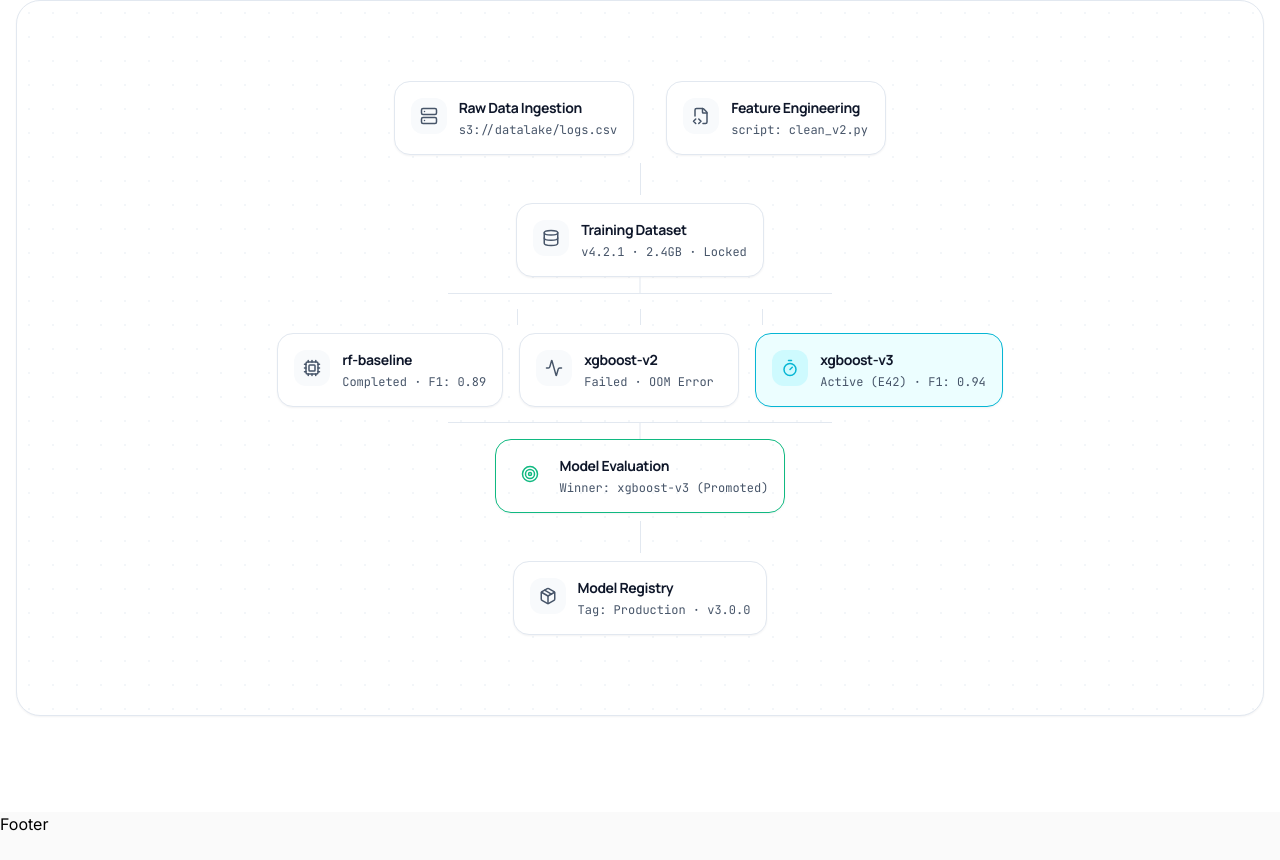
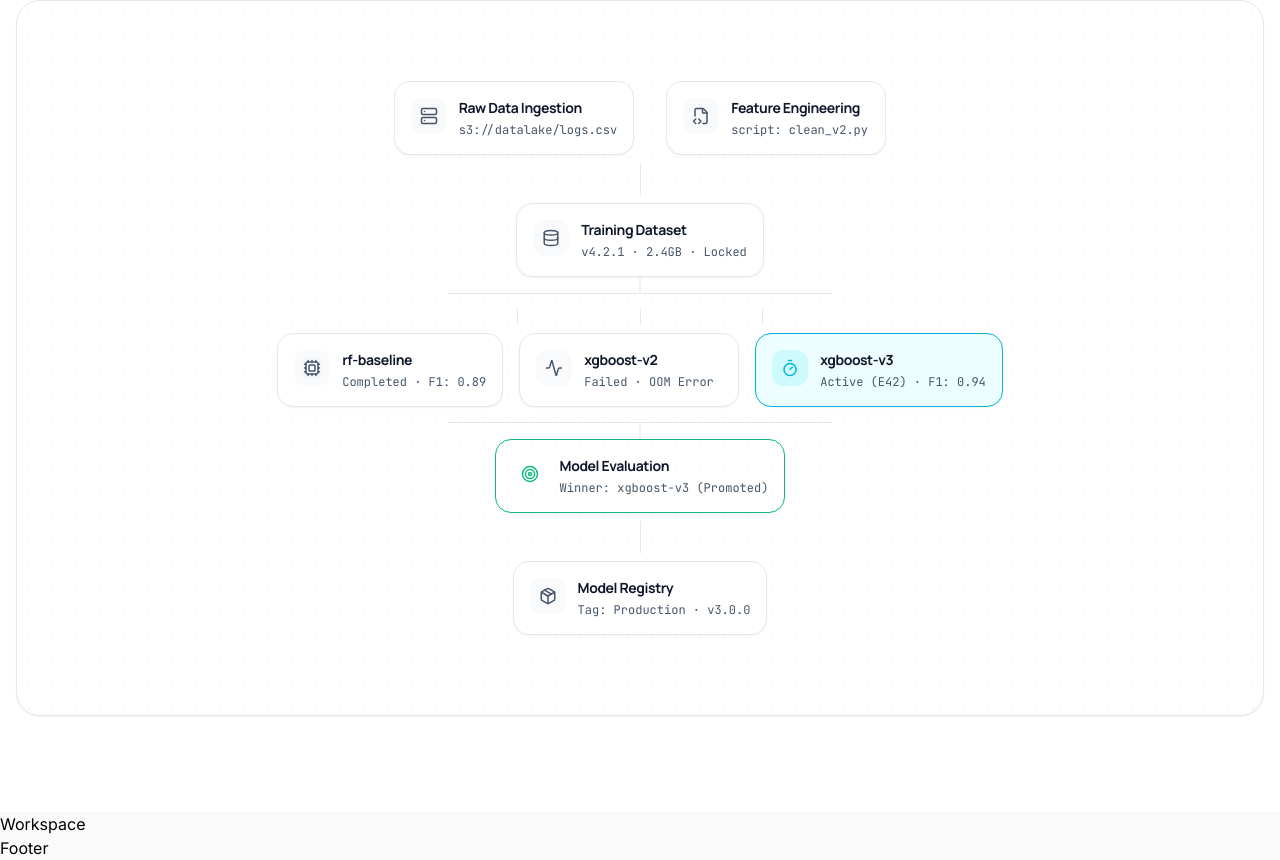
Before and after one commit to Dhairya-Dave-0204/ExperiML, a React (Vite) app in the folder frontend/: page / in a window 1280 px wide. Shown: the part 3414-4274 px from the top of the page. Before the commit the page ends 4250 px from the top, so only its background shows below. Built offline with nearby package versions, Linux system fonts and the light colour scheme.

Commit message:
Connect the workspace component to the homw page

```diff
--- a/frontend/src/components/components.index.js
+++ b/frontend/src/components/components.index.js
@@ -8,3 +8,4 @@ export { default as Narrative } from "./shared/Home/Narrative/Narrative"
 export { default as Capabilities } from "./shared/Home/Capabilities/Capabilities"
 export { default as Reproducibility } from "./shared/Home/Reproducibility/Reproducibility"
 export { default as ExperimentLineage } from "./shared/Home/ExperimentLineage/ExperimentLineage"
+export { default as Workspace } from "./shared/Home/Workspace/Workspace"
--- a/frontend/src/pages/Home/Home.jsx
+++ b/frontend/src/pages/Home/Home.jsx
@@ -1,6 +1,13 @@
-import React from 'react'
+import React from "react";
 
-import { Hero, Narrative, Capabilities, Reproducibility, ExperimentLineage } from "@/components/components.index"
+import {
+  Hero,
+  Narrative,
+  Capabilities,
+  Reproducibility,
+  ExperimentLineage,
+  Workspace,
+} from "@/components/components.index";
 
 function Home() {
   return (
@@ -10,8 +17,9 @@ function Home() {
       <Capabilities />
       <Reproducibility />
       <ExperimentLineage />
+      <Workspace />
     </>
-  )
+  );
 }
 
-export default Home
+export default Home;
```
